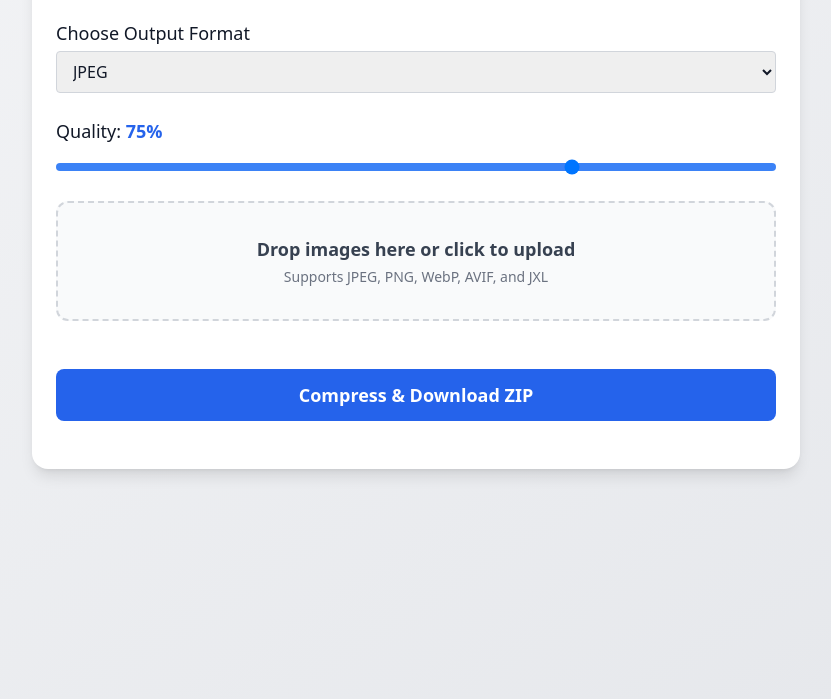
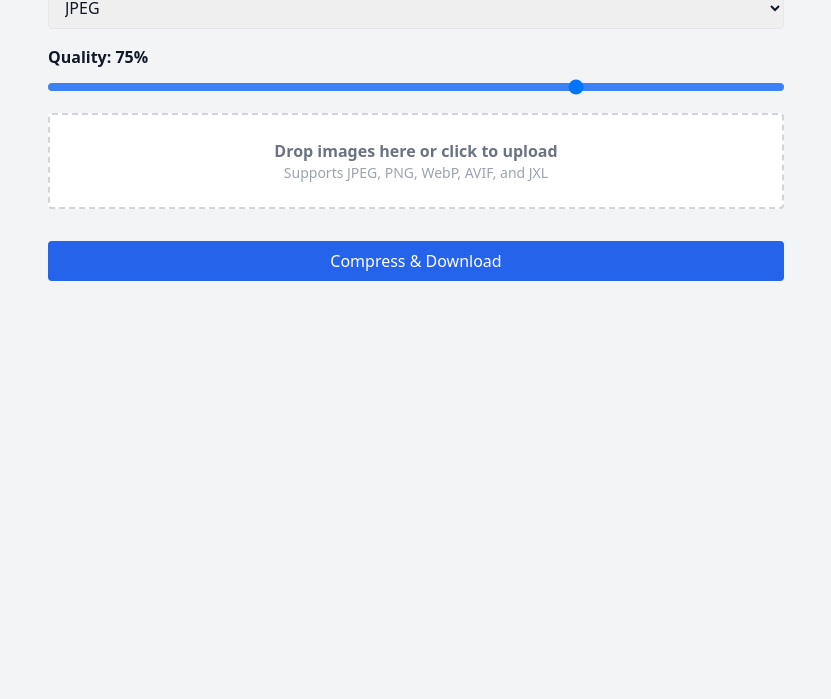
Before and after one commit to Rahad2009/jpg-to-png-converter, a website: page index.html in a window 1280 px wide. Shown: the part 141-840 px from the top of the page, without its empty margins (224-1055 px from the left). After the commit the page ends 800 px from the top, so only its background shows below. Drawn offline with nearby package versions, Linux system fonts and the light colour scheme.

Commit message:
Update index.html

```diff
--- a/index.html
+++ b/index.html
@@ -6,50 +6,41 @@
   <title>Universal Image Converter</title>
   <script src="https://cdn.tailwindcss.com"></script>
 </head>
-<body class="bg-gradient-to-br from-gray-100 to-gray-200 min-h-screen text-gray-900">
-  <div class="max-w-3xl mx-auto py-12 px-6 bg-white rounded-2xl shadow-lg mt-10">
-    <h1 class="text-4xl font-bold text-center mb-8 text-blue-700">Universal Image Converter</h1>
+<body class="bg-gray-100 text-gray-900">
+  <div class="max-w-3xl mx-auto py-10 px-4">
+    <h1 class="text-3xl font-bold mb-6 text-center">Universal Image Converter</h1>
 
-    <div class="space-y-6">
-      <!-- Format Selection -->
-      <div>
-        <label for="format" class="block text-lg font-medium mb-1">Choose Output Format</label>
-        <select id="format" class="w-full border border-gray-300 rounded px-3 py-2 focus:outline-none focus:ring-2 focus:ring-blue-500">
+    <div class="mb-4">
+      <label for="format" class="block mb-1 font-semibold">Select output format:</label>
+      <select id="format" class="w-full border rounded px-3 py-2">
         <option value="image/jpeg">JPEG</option>
         <option value="image/png">PNG</option>
         <option value="image/webp">WebP</option>
       </select>
     </div>
 
-      <!-- Quality Slider -->
-      <div>
-        <label for="quality" class="block text-lg font-medium mb-2">Quality: <span id="qualityValue" class="font-bold text-blue-600">75%</span></label>
-        <input type="range" id="quality" min="10" max="100" value="75" class="w-full appearance-none h-2 bg-blue-500 rounded-full outline-none transition-all duration-150"/>
+    <div class="mb-4">
+      <label for="quality" class="block mb-1 font-semibold">Quality:
+        <span id="qualityValue">75%</span>
+      </label>
+      <input type="range" id="quality" min="10" max="100" value="75"
+             class="w-full appearance-none h-2 bg-blue-500 rounded-full outline-none transition-all duration-150">
     </div>
 
-      <!-- Dropzone -->
-      <div id="dropzone" class="border-2 border-dashed border-gray-300 p-8 text-center rounded-xl bg-gray-50 hover:bg-blue-50 transition cursor-pointer">
-        <p class="text-lg font-semibold text-gray-700 mb-1">Drop images here or click to upload</p>
-        <p class="text-sm text-gray-500">Supports JPEG, PNG, WebP, AVIF, and JXL</p>
+    <div id="dropzone" class="border-2 border-dashed border-gray-300 p-6 text-center rounded cursor-pointer bg-white hover:bg-gray-50 mb-4">
+      <p class="text-gray-500"><strong>Drop images here or click to upload</strong></p>
+      <p class="text-sm text-gray-400">Supports JPEG, PNG, WebP, AVIF, and JXL</p>
       <input type="file" id="fileInput" multiple class="hidden" accept="image/*" />
     </div>
 
-      <!-- Preview -->
-      <div id="preview" class="grid grid-cols-2 sm:grid-cols-3 gap-4 mt-4"></div>
+    <div id="preview" class="mb-4 grid grid-cols-2 sm:grid-cols-3 gap-3"></div>
 
-      <!-- Action Button -->
-      <button onclick="compressImages()" class="w-full bg-blue-600 hover:bg-blue-700 text-white py-3 rounded-lg text-lg font-semibold transition">
-        Compress & Download ZIP
+    <button onclick="compressImages()"
+            class="bg-blue-600 hover:bg-blue-700 text-white px-4 py-2 rounded w-full">
+      Compress & Download
     </button>
   </div>
-  </div>
 
-  <!-- Dependencies -->
-  <script src="https://cdn.jsdelivr.net/npm/browser-image-compression@2.0.1/dist/browser-image-compression.js"></script>
-  <script src="https://cdn.jsdelivr.net/npm/jszip@3.10.0/dist/jszip.min.js"></script>
-  <script src="https://cdn.jsdelivr.net/npm/file-saver@2.0.5/dist/FileSaver.min.js"></script>
-
-  <!-- Script -->
   <script>
     const fileInput = document.getElementById("fileInput");
     const dropzone = document.getElementById("dropzone");
@@ -62,17 +53,20 @@
     });
 
     dropzone.addEventListener("click", () => fileInput.click());
-    dropzone.addEventListener("dragover", e => {
+
+    dropzone.addEventListener("dragover", (e) => {
       e.preventDefault();
-      dropzone.classList.add("bg-blue-100");
+      dropzone.classList.add("bg-blue-50");
     });
+
     dropzone.addEventListener("dragleave", () => {
-      dropzone.classList.remove("bg-blue-100");
+      dropzone.classList.remove("bg-blue-50");
     });
-    dropzone.addEventListener("drop", e => {
+
+    dropzone.addEventListener("drop", (e) => {
       e.preventDefault();
       fileInput.files = e.dataTransfer.files;
-      dropzone.classList.remove("bg-blue-100");
+      dropzone.classList.remove("bg-blue-50");
       showPreview(fileInput.files);
     });
 
@@ -85,7 +79,7 @@
         reader.onload = (e) => {
           const img = document.createElement("img");
           img.src = e.target.result;
-          img.className = "object-cover h-32 w-full rounded-lg border border-gray-300 shadow-sm";
+          img.className = "object-cover h-32 w-full rounded border";
           preview.appendChild(img);
         };
         reader.readAsDataURL(file);
@@ -94,30 +88,32 @@
 
     async function compressImages() {
       const files = fileInput.files;
-      const format = document.getElementById("format").value;
-      const quality = parseInt(qualityInput.value) / 100;
+      const format = document.getElementById("format").value.split("/")[1];
+      const quality = qualityInput.value;
 
       if (files.length === 0) return alert("Please select images.");
 
-      const zip = new JSZip();
+      const formData = new FormData();
+      Array.from(files).forEach(file => formData.append("images", file));
 
-      for (const file of files) {
-        const compressedBlob = await imageCompression(file, {
-          maxSizeMB: 1,
-          maxWidthOrHeight: 1920,
-          initialQuality: quality,
-          fileType: format,
+      const response = await fetch(`/compress?format=${format}&quality=${quality}`, {
+        method: "POST",
+        body: formData,
       });
 
-        const convertedFile = new File([compressedBlob], `${file.name.split('.')[0]}.${format.split('/')[1]}`, {
-          type: format,
-        });
-
-        zip.file(convertedFile.name, convertedFile);
+      if (!response.ok) {
+        alert("Compression failed.");
+        return;
       }
 
-      const zipBlob = await zip.generateAsync({ type: "blob" });
-      saveAs(zipBlob, "compressed_images.zip");
+      const blob = await response.blob();
+      const url = window.URL.createObjectURL(blob);
+      const a = document.createElement("a");
+      a.href = url;
+      a.download = "compressed_images.zip";
+      document.body.appendChild(a);
+      a.click();
+      a.remove();
     }
   </script>
 </body>
```
Lines whose indentation alone changed are shown as unchanged.
